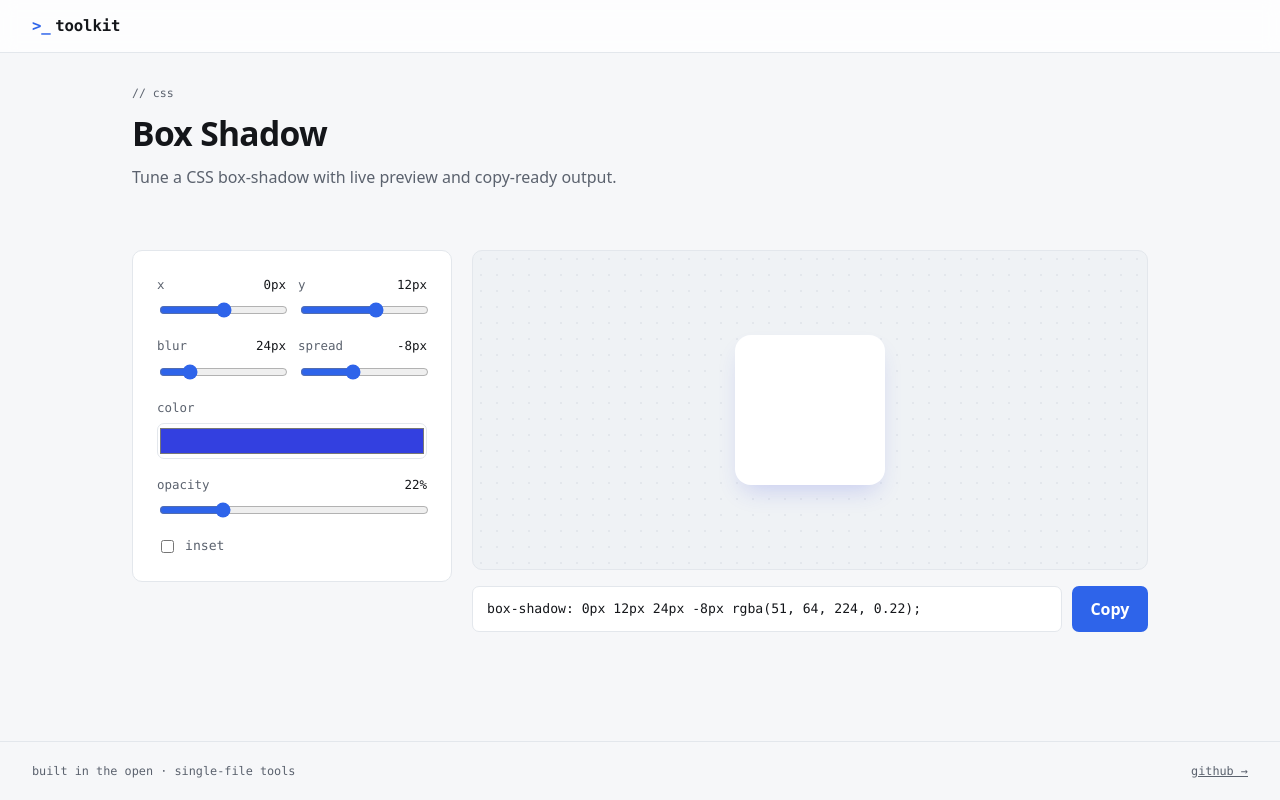
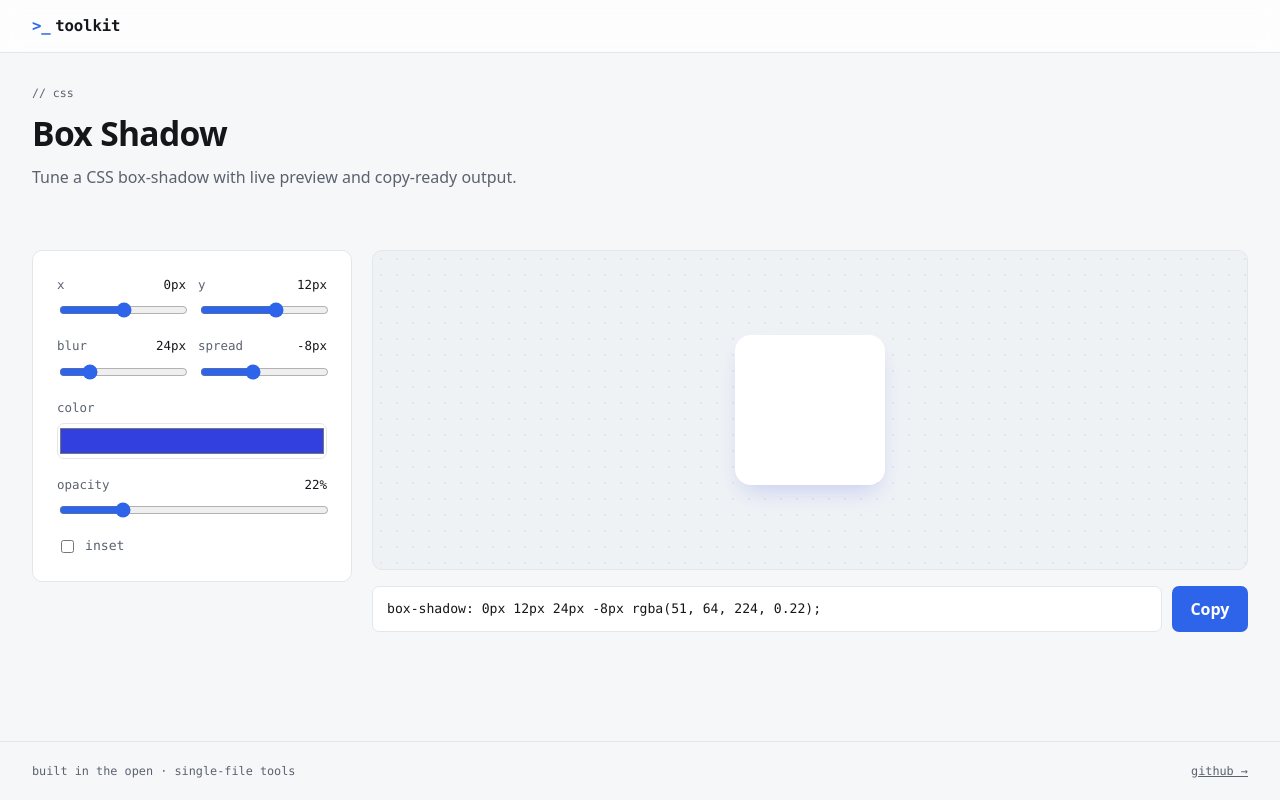
Before and after one commit to kwandev/html-toolkit, a website: page app/box-shadow.html in a window 1280 px wide. Drawn offline with Linux system fonts and the light colour scheme.

Commit message:
style: 컨테이너 최대 폭 토큰을 1280px로 통일
도구 페이지와 shared.css의 --maxw를 1080px에서 1280px로 맞춘다.

Co-Authored-By: Claude Opus 4.8 (1M context) <noreply@anthropic.com>

```diff
--- a/app/box-shadow.html
+++ b/app/box-shadow.html
@@ -32,7 +32,7 @@
         /* shape & scale */
         --radius: 10px;
         --radius-sm: 7px;
-        --maxw: 1080px;
+        --maxw: 1280px;
         --pad: clamp(16px, 4vw, 32px);
       }
 
--- a/app/shared.css
+++ b/app/shared.css
@@ -21,7 +21,7 @@
   /* shape & scale */
   --radius: 10px;
   --radius-sm: 7px;
-  --maxw: 1080px;
+  --maxw: 1280px;
   --pad: clamp(16px, 4vw, 32px);
 }
 
```
Also changed, not shown: app/color-contrast.html (+1 -1 lines).
